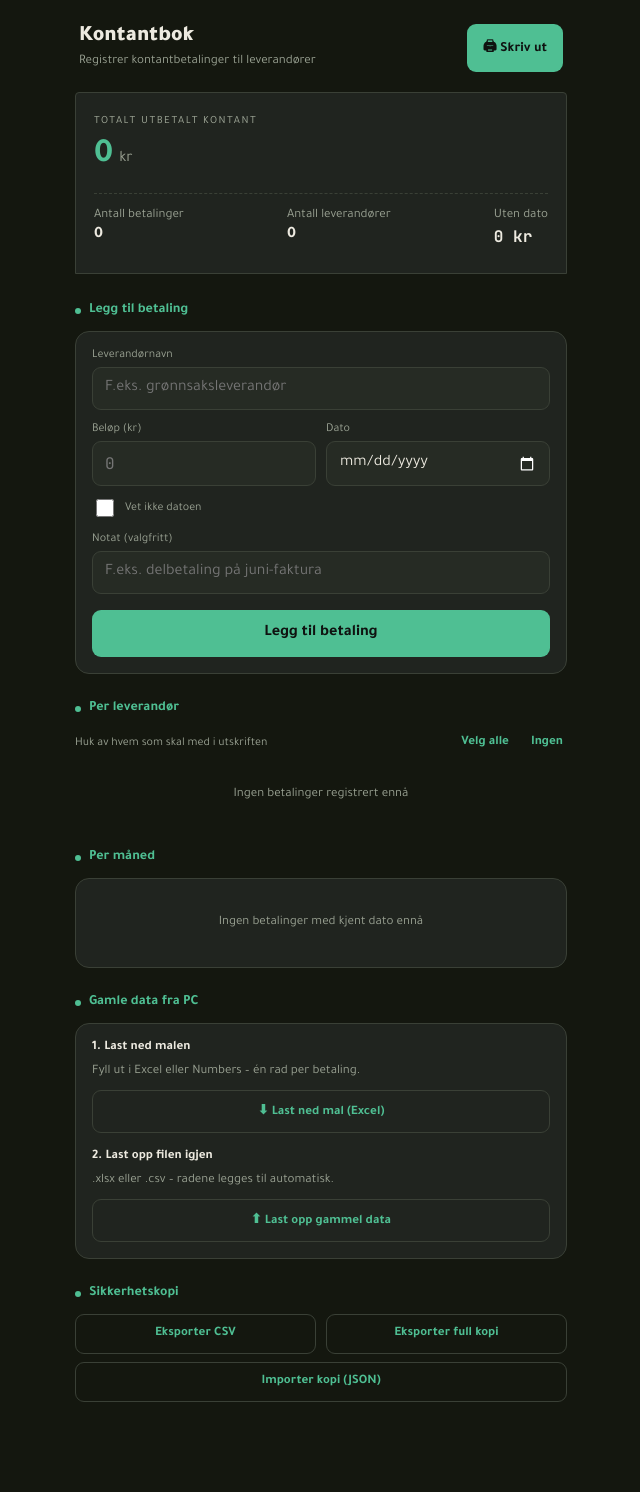
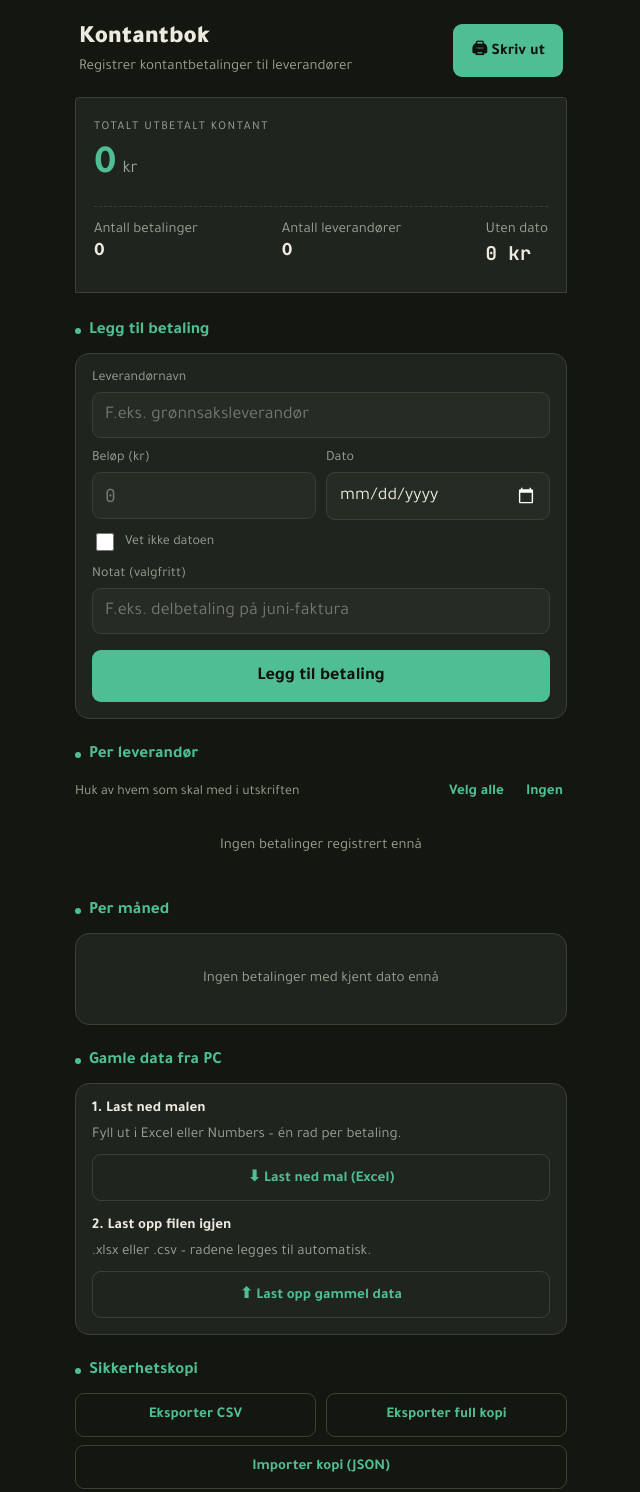
Before and after one commit to 3samonline-rgb/Betalinger, a plain HTML site: page index.html in a window 1280 px wide. Shown: the whole page, without its empty margins (319-959 px from the left). Drawn offline with Linux system fonts and the light colour scheme.

Commit message:
Add files via upload

```diff
--- a/index.html
+++ b/index.html
@@ -22,69 +22,69 @@
   .app{max-width:520px;margin:0 auto;padding:18px 14px 40px;}
 
   header{padding:6px 4px 20px;display:flex;justify-content:space-between;align-items:flex-start;gap:10px;}
-  header h1{font-size:22px;font-weight:900;margin:0 0 4px;color:var(--ink);}
-  header p{margin:0;color:var(--ink-soft);font-size:13px;}
-  .print-btn{background:var(--pine);color:#0F1210;border:none;border-radius:9px;padding:12px 16px;font-size:14px;font-weight:700;white-space:nowrap;flex-shrink:0;font-family:'Tajawal',sans-serif;}
+  header h1{font-size:25px;font-weight:900;margin:0 0 4px;color:var(--ink);}
+  header p{margin:0;color:var(--ink-soft);font-size:15px;}
+  .print-btn{background:var(--pine);color:#0F1210;border:none;border-radius:9px;padding:13px 18px;font-size:16px;font-weight:700;white-space:nowrap;flex-shrink:0;font-family:'Tajawal',sans-serif;}
 
   .receipt{position:relative;background:var(--paper);border:1px solid var(--line);border-radius:4px 4px 0 0;padding:22px 18px 26px;margin-bottom:28px;}
   .receipt::after{content:'';position:absolute;left:0;right:0;bottom:-11px;height:12px;background:linear-gradient(-45deg, var(--page) 6px, transparent 0) 0 0,linear-gradient(45deg, var(--page) 6px, transparent 0) 0 0;background-size:12px 12px;background-repeat:repeat-x;}
-  .receipt .eyebrow{font-size:11px;letter-spacing:1.5px;color:var(--ink-soft);text-transform:uppercase;margin-bottom:8px;}
-  .receipt .total{font-size:34px;font-weight:700;color:var(--pine);display:flex;align-items:baseline;gap:6px;}
-  .receipt .total span{font-size:16px;color:var(--ink-soft);font-weight:400;}
-  .receipt .split{display:flex;justify-content:space-between;margin-top:16px;padding-top:14px;border-top:1px dashed var(--line);font-size:13px;}
-  .receipt .split div b{display:block;font-size:16px;margin-top:2px;color:var(--ink);}
+  .receipt .eyebrow{font-size:12px;letter-spacing:1.5px;color:var(--ink-soft);text-transform:uppercase;margin-bottom:8px;}
+  .receipt .total{font-size:40px;font-weight:700;color:var(--pine);display:flex;align-items:baseline;gap:6px;}
+  .receipt .total span{font-size:18px;color:var(--ink-soft);font-weight:400;}
+  .receipt .split{display:flex;justify-content:space-between;margin-top:16px;padding-top:14px;border-top:1px dashed var(--line);font-size:15px;}
+  .receipt .split div b{display:block;font-size:19px;margin-top:2px;color:var(--ink);}
   .receipt .split div{color:var(--ink-soft);}
-  .receipt .warn{margin-top:14px;font-size:12px;color:var(--amber);display:none;}
+  .receipt .warn{margin-top:14px;font-size:14px;color:var(--amber);display:none;}
   .receipt .warn.show{display:block;}
 
   section{margin-bottom:26px;}
-  h2{font-size:14px;font-weight:700;margin:0 0 12px;color:var(--pine);display:flex;align-items:center;gap:8px;}
+  h2{font-size:17px;font-weight:700;margin:0 0 12px;color:var(--pine);display:flex;align-items:center;gap:8px;}
   h2::before{content:'';width:6px;height:6px;background:var(--pine);border-radius:50%;}
 
   .card{background:var(--paper);border:1px solid var(--line);border-radius:var(--radius);padding:16px;}
   form.card{display:flex;flex-direction:column;gap:12px;}
-  label{font-size:12px;color:var(--ink-soft);display:block;margin-bottom:5px;}
-  input[type=text],input[type=number],input[type=date]{width:100%;padding:11px 12px;border:1px solid var(--line);border-radius:9px;background:var(--paper2);font-family:'Tajawal',sans-serif;font-size:16px;color:var(--ink);-webkit-appearance:none;appearance:none;color-scheme:dark;}
+  label{font-size:14px;color:var(--ink-soft);display:block;margin-bottom:5px;}
+  input[type=text],input[type=number],input[type=date]{width:100%;padding:11px 12px;border:1px solid var(--line);border-radius:9px;background:var(--paper2);font-family:'Tajawal',sans-serif;font-size:18px;color:var(--ink);-webkit-appearance:none;appearance:none;color-scheme:dark;}
   input[type=number]{font-family:'JetBrains Mono',monospace;}
   .row2{display:flex;gap:10px;}
   .row2>div{flex:1;}
-  .checkline{display:flex;align-items:center;gap:8px;font-size:13px;color:var(--ink-soft);margin-top:-2px;}
+  .checkline{display:flex;align-items:center;gap:8px;font-size:15px;color:var(--ink-soft);margin-top:-2px;}
   .checkline input{width:18px;height:18px;}
   button{font-family:'Tajawal',sans-serif;font-weight:700;border:none;border-radius:9px;cursor:pointer;}
-  .btn-primary{background:var(--pine);color:#0F1210;padding:14px;font-size:16px;margin-top:4px;width:100%;}
-  .btn-ghost{background:transparent;color:var(--pine);border:1px solid var(--line);padding:11px;font-size:13px;}
-  .btn-danger-text{background:none;border:none;color:var(--danger);font-size:13px;padding:6px 8px;}
+  .btn-primary{background:var(--pine);color:#0F1210;padding:15px;font-size:18px;margin-top:4px;width:100%;}
+  .btn-ghost{background:transparent;color:var(--pine);border:1px solid var(--line);padding:12px;font-size:15px;}
+  .btn-danger-text{background:none;border:none;color:var(--danger);font-size:15px;padding:6px 8px;}
 
   .print-tools{display:flex;justify-content:space-between;align-items:center;margin-bottom:10px;}
-  .print-tools .hint{font-size:12px;color:var(--ink-soft);}
+  .print-tools .hint{font-size:14px;color:var(--ink-soft);}
   .print-tools .links{display:flex;gap:14px;}
-  .print-tools .links button{background:none;border:none;color:var(--pine);font-size:13px;font-weight:700;padding:6px 4px;font-family:'Tajawal',sans-serif;}
+  .print-tools .links button{background:none;border:none;color:var(--pine);font-size:15px;font-weight:700;padding:6px 4px;font-family:'Tajawal',sans-serif;}
 
   .supplier{background:var(--paper);border:1px solid var(--line);border-radius:var(--radius);margin-bottom:10px;overflow:hidden;}
   .supplier-head{display:flex;align-items:center;gap:10px;padding:14px 16px;}
-  .supplier-head .name{font-weight:700;font-size:15px;color:var(--ink);}
-  .supplier-head .meta{font-size:11px;color:var(--ink-soft);margin-top:2px;}
-  .supplier-head .amount{font-size:16px;font-weight:700;color:var(--pine);}
+  .supplier-head .name{font-weight:700;font-size:18px;color:var(--ink);}
+  .supplier-head .meta{font-size:13px;color:var(--ink-soft);margin-top:2px;}
+  .supplier-head .amount{font-size:19px;font-weight:700;color:var(--pine);}
   .supplier-head .toggle-area{flex:1;cursor:pointer;}
   .print-check{width:22px;height:22px;flex-shrink:0;accent-color:var(--pine);}
   .supplier.excluded{opacity:.4;}
   .supplier-body{display:none;padding:0 16px 14px;border-top:1px dashed var(--line);}
   .supplier-body.open{display:block;}
-  .entry-row{display:flex;justify-content:space-between;align-items:center;padding:9px 0;border-bottom:1px solid var(--line);font-size:13px;}
+  .entry-row{display:flex;justify-content:space-between;align-items:center;padding:9px 0;border-bottom:1px solid var(--line);font-size:15px;}
   .entry-row:last-child{border-bottom:none;}
-  .entry-row .d{color:var(--ink-soft);font-size:12px;}
+  .entry-row .d{color:var(--ink-soft);font-size:14px;}
   .entry-row .a{font-weight:600;color:var(--ink);}
-  .entry-row .note{display:block;color:var(--ink-soft);font-size:11px;}
+  .entry-row .note{display:block;color:var(--ink-soft);font-size:13px;}
 
-  .month-row{display:flex;justify-content:space-between;padding:11px 0;border-bottom:1px solid var(--line);font-size:14px;}
+  .month-row{display:flex;justify-content:space-between;padding:11px 0;border-bottom:1px solid var(--line);font-size:17px;}
   .month-row:last-child{border-bottom:none;}
   .month-row .amount{font-weight:700;color:var(--pine);}
 
   .backup{display:flex;gap:10px;}
   .backup button{flex:1;}
-  .empty{color:var(--ink-soft);font-size:13px;text-align:center;padding:20px 0;}
+  .empty{color:var(--ink-soft);font-size:15px;text-align:center;padding:20px 0;}
   input[type=file]{display:none;}
-  .status-msg{font-size:12px;margin-top:8px;color:var(--pine);display:none;}
+  .status-msg{font-size:14px;margin-top:8px;color:var(--pine);display:none;}
   .status-msg.show{display:block;}
   .status-msg.err{color:var(--danger);}
   .print-only{display:none;}
@@ -199,11 +199,11 @@
   <section class="no-print">
     <h2>Gamle data fra PC</h2>
     <div class="card">
-      <h3 style="font-size:13px;margin:0 0 8px;">1. Last ned malen</h3>
-      <p style="font-size:13px;color:var(--ink-soft);margin:0 0 10px;">Fyll ut i Excel eller Numbers – én rad per betaling.</p>
+      <h3 style="font-size:15px;margin:0 0 8px;">1. Last ned malen</h3>
+      <p style="font-size:15px;color:var(--ink-soft);margin:0 0 10px;">Fyll ut i Excel eller Numbers – én rad per betaling.</p>
       <button type="button" class="btn-ghost" id="downloadTemplateBtn" style="width:100%;margin-bottom:16px;">⬇ Last ned mal (Excel)</button>
-      <h3 style="font-size:13px;margin:0 0 8px;">2. Last opp filen igjen</h3>
-      <p style="font-size:13px;color:var(--ink-soft);margin:0 0 10px;">.xlsx eller .csv – radene legges til automatisk.</p>
+      <h3 style="font-size:15px;margin:0 0 8px;">2. Last opp filen igjen</h3>
+      <p style="font-size:15px;color:var(--ink-soft);margin:0 0 10px;">.xlsx eller .csv – radene legges til automatisk.</p>
       <button type="button" class="btn-ghost" id="importTemplateBtn" style="width:100%;">⬆ Last opp gammel data</button>
       <input type="file" id="importTemplateFile" accept=".xlsx,.xls,.csv">
       <div class="status-msg" id="importStatus"></div>
```
